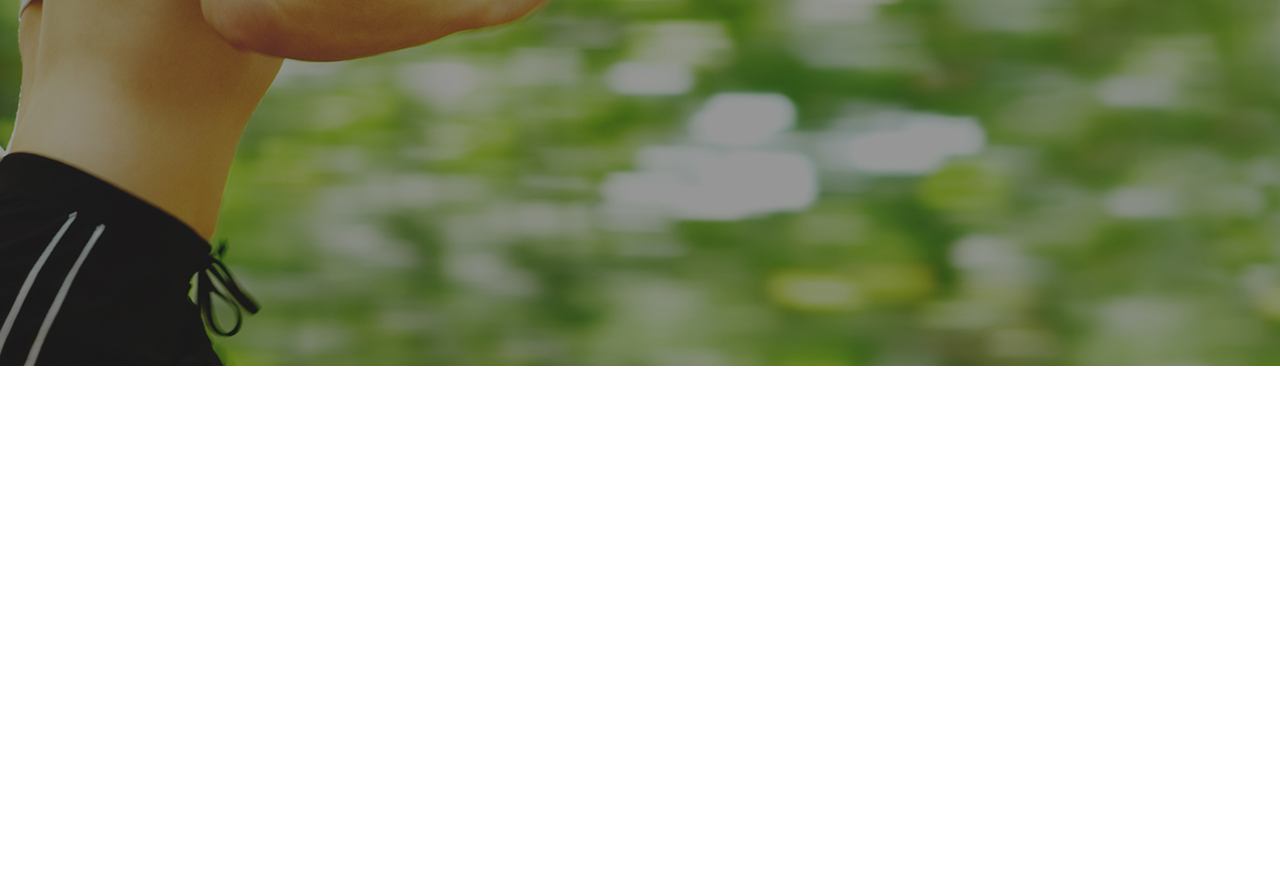
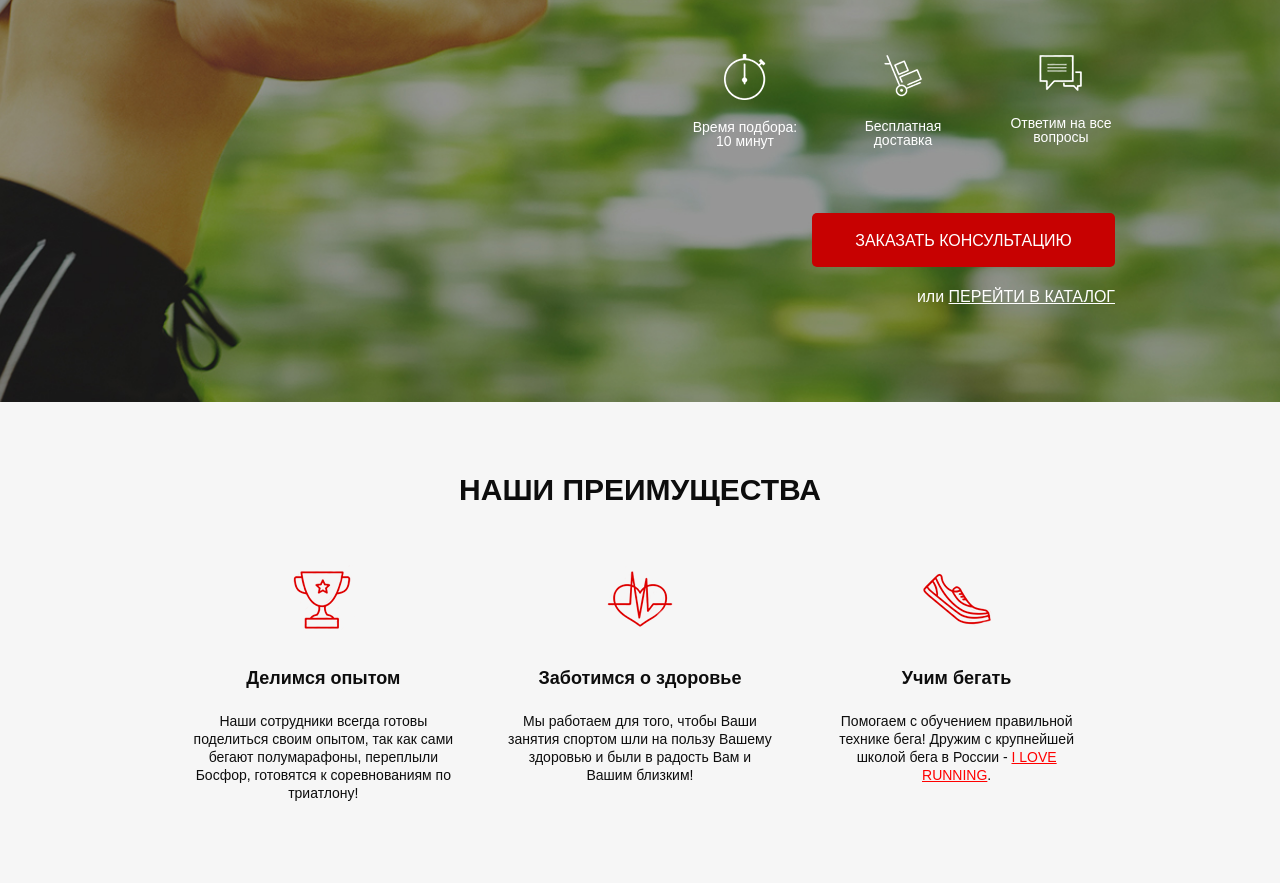
Before and after one commit to DonCorleone-byte/Pulse, a website: page src/index.html in a window 1280 px wide. Shown: the part 284-1167 px from the top of the page. Before the commit the page ends 800 px from the top, so only its background shows below. Drawn offline with Linux system fonts and the light colour scheme.

Commit message:
advantage block

```diff
--- a/src/index.html
+++ b/src/index.html
@@ -1,5 +1,6 @@
 <!DOCTYPE html>
 <html lang="ru">
+
 <head>
     <meta charset="UTF-8">
     <meta http-equiv="X-UA-Compatible" content="IE=edge">
@@ -9,6 +10,7 @@
     <link rel="stylesheet" href="css/fonts.css">
     <link rel="stylesheet" href="css/blocks/style.min.css">
 </head>
+
 <body>
     <div class="promo">
         <div class="container">
@@ -25,7 +27,55 @@
                     <button class="button">заказать звонок</button>
                 </div>
             </header>
+            <div class="promo__wrapper">
+                <h1 class="promo__header">Подбор пульсометра</h1>
+                <h2 class="promo__subheader">с учётом Вашего уровня подготовки</h2>
+
+                <div class="promo__icons">
+                    <div class="promo__icon">
+                        <img src="icons/time.png" alt="time">
+                        Время подбора: 10 минут
+                    </div>
+                    <div class="promo__icon">
+                        <img src="icons/delivery.png" alt="delivery">
+                        Бесплатная доставка
+                    </div>
+                    <div class="promo__icon">
+                        <img src="icons/message.png" alt="message">
+                        Ответим на все вопросы
+                    </div>
+                </div>
+                <button class="button button_main">заказать консультацию</button>
+                <div class="promo__link">
+                    или
+                    <a href="#">ПЕРЕЙТИ В КАТАЛОГ</a>
+                </div>
+            </div>
         </div>
     </div>
+
+    <section class="advantage">
+        <div class="container">
+            <h2 class="advantage__header">НАШИ ПРЕИМУЩЕСТВА</h2>
+            <div class="advantage__items">
+                <div class="advantage__item">
+                    <img src="icons/expirience.png" alt="Cup">
+                    <p class="advantage__title">Делимся опытом</p>
+                    <p class="advantage__subtitle">Наши сотрудники всегда готовы поделиться своим опытом, так как сами бегают полумарафоны, переплыли Босфор, готовятся к соревнованиям по триатлону!</p>
+                </div>
+                <div class="advantage__item">
+                    <img src="icons/health.png" alt="Heart">
+                    <p class="advantage__title">Заботимся о здоровье</p>
+                    <p class="advantage__subtitle">Мы работаем для того, чтобы Ваши занятия спортом шли на пользу Вашему здоровью и были в радость Вам и Вашим близким!</p>
+                </div>
+                <div class="advantage__item">
+                    <img src="icons/runing.png" alt="Run">
+                    <p class="advantage__title">Учим бегать</p>
+                    <p class="advantage__subtitle">Помогаем с обучением правильной технике бега! Дружим с крупнейшей школой бега в России - <span>I LOVE RUNNING</span>.</p>
+                </div>
+            </div>
+        </div>
+    </section>
 </body>
+
 </html>
--- /dev/null
+++ b/src/sass/blocks/_advantage.scss
@@ -0,0 +1,43 @@
+.advantage {
+    min-height: 470px;
+    padding: 73px 0 65px 0;
+    background: #F6F6F6;
+    &__header {
+        font-weight: bold;
+        font-size: 30px;
+        line-height: 30px;
+        text-align: center;
+        color: #0D0D0D;
+    }
+    &__items {
+        margin-top: 60px;
+        display: flex;
+        justify-content: space-around;
+    }
+    &__item {
+        img {
+            display: block;
+            margin: 0 auto;
+        }
+    }
+    &__title {
+        margin-top: 35px;
+        font-weight: bold;
+        font-size: 18px;
+        text-align: center;
+        color: #0D0D0D;
+    }
+    &__subtitle {
+        margin-top: 20px;
+        width: 269px;
+        font-weight: 300;
+        font-size: 14px;
+        line-height: 18px;
+        text-align: center;
+        color: #0D0D0D;
+        span {
+            text-decoration-line: underline;
+            color: #FF0000;
+        }
+    }
+}
--- a/src/sass/blocks/_buttons.scss
+++ b/src/sass/blocks/_buttons.scss
@@ -11,4 +11,10 @@
     text-align: center;
     text-transform: uppercase;
     color: #FFFFFF;
+    &_main {
+        width: 303px;
+        height: 54px;
+        margin-top: 65px;
+        font-size: 16px;
+    }
 }
--- a/src/sass/blocks/_promo.scss
+++ b/src/sass/blocks/_promo.scss
@@ -2,4 +2,52 @@
     min-height: 650px;
     padding: 21px 0 93px 0;
     background: url('../../img/header_bg.jpg') center center/cover no-repeat;
+    &__wrapper {
+        margin-top: 91px;
+        display: flex;
+        flex-direction: column;
+        align-items: flex-end;
+    }
+    &__header {
+        font-weight: bold;
+        font-size: 42px;
+        text-transform: uppercase;
+        color: #FFFFFF;
+    }
+    &__subheader {
+        margin-top: 17px;
+        font-weight: 500;
+        font-size: 24px;
+        text-transform: uppercase;
+        color: #FFFFFF;
+    }
+    &__icons {
+        width: 424px;
+        display: flex;
+        justify-content: space-between;
+        margin-top: 60px;
+    }
+    &__icon {
+        width: 108px;
+        color: #fff;
+        font-weight: 500;
+        font-size: 14px;
+        line-height: 14px;
+        text-align: center;
+        img {
+            display: block;
+            margin: 0 auto;
+            margin-bottom: 20px;
+        }
+    }
+    &__link {
+        margin-top: 18px;
+        font-weight: 500;
+        font-size: 16px;
+        text-align: right;
+        color: #fff;
+        a {
+            color: #FFF;
+        }
+    }
 }
--- a/src/sass/blocks/style.scss
+++ b/src/sass/blocks/style.scss
@@ -2,9 +2,11 @@
 @import '../blocks/promo';
 @import '../blocks/header';
 @import '../blocks/buttons';
-/* * {
-    font-family: 'Museo Sans Cyrl', serif;
-} */
+@import '../blocks/advantage';
+
+* {
+    font-family: 'Museo Sans Cyrl', sans-serif;
+}
 
 .container {
     max-width: 950px;
```
Also changed, not shown: src/css/blocks/style.min.css.
